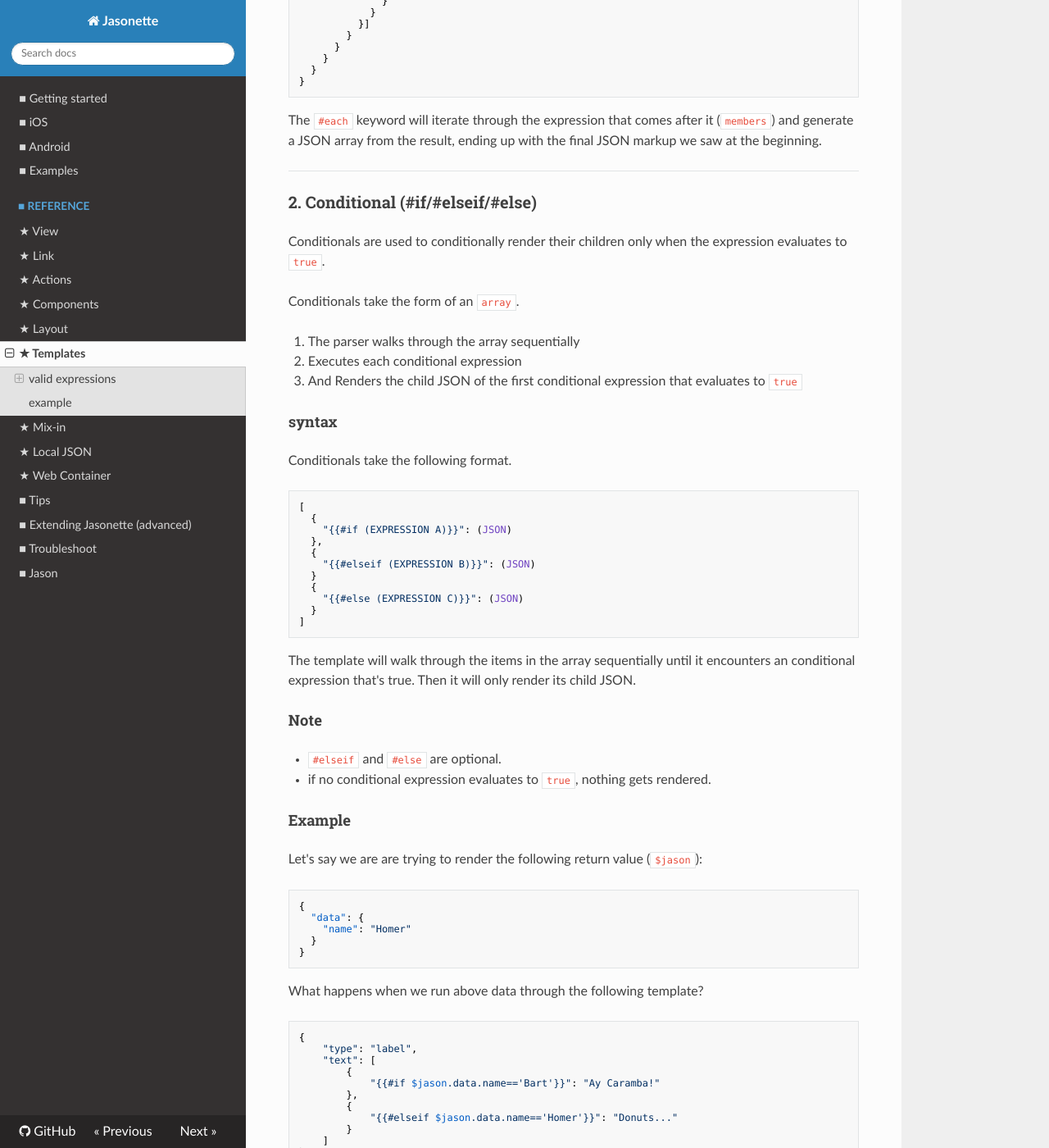
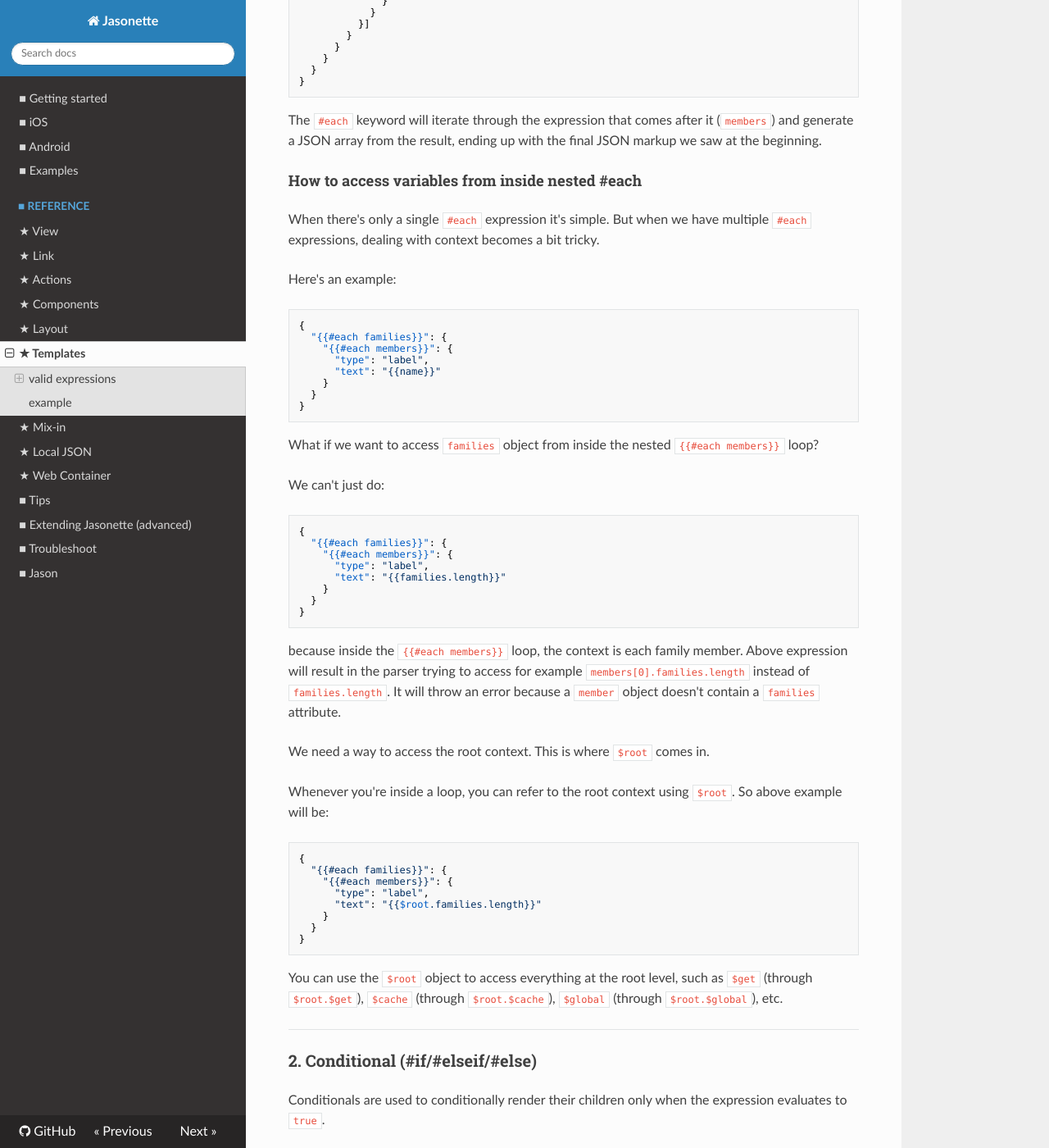
Before and after one commit to Jasonette/documentation, an MkDocs documentation site: the page built from docs/templates.md, in a window 1280 px wide and 1400 px high, scrolled down 4550 px. Shown: the whole window at 82% size. Built offline with MkDocs 1.6.1, drawn with Linux system fonts in a browser that asks for light colours; nearby versions of some CDN libraries; old or Windows-style settings are respelled for this version of MkDocs.

Commit message:
Document $root

```diff
--- a/docs/templates.md
+++ b/docs/templates.md
@@ -1,4 +1,4 @@
-#■ What is a template?
+# ■ What is a template?
 
 Sometimes we may want to dynamically generate the JSON from the client side instead of directly using a JSON returned from the server.
 
@@ -244,6 +244,52 @@ Then we will declare a `body` template that will iterate through this `members`
 
 The `#each` keyword will iterate through the expression that comes after it (`members`) and generate a JSON array from the result, ending up with the final JSON markup we saw at the beginning.
 
+#### How to access variables from inside nested #each
+
+When there's only a single `#each` expression it's simple. But when we have multiple `#each` expressions, dealing with context becomes a bit tricky.
+
+Here's an example:
+
+    {
+      "{{#each families}}": {
+        "{{#each members}}": {
+          "type": "label",
+          "text": "{{name}}"
+        }
+      }
+    }
+
+What if we want to access `families` object from inside the nested `{{#each members}}` loop?
+
+We can't just do:
+
+    {
+      "{{#each families}}": {
+        "{{#each members}}": {
+          "type": "label",
+          "text": "{{families.length}}"
+        }
+      }
+    }
+
+because inside the `{{#each members}}` loop, the context is each family member. Above expression will result in the parser trying to access for example `members[0].families.length` instead of `families.length`. It will throw an error because a `member` object doesn't contain a `families` attribute.
+
+We need a way to access the root context. This is where `$root` comes in.
+
+Whenever you're inside a loop, you can refer to the root context using `$root`. So above example will be:
+
+    {
+      "{{#each families}}": {
+        "{{#each members}}": {
+          "type": "label",
+          "text": "{{$root.families.length}}"
+        }
+      }
+    }
+
+You can use the `$root` object to access everything at the root level, such as `$get` (through `$root.$get`), `$cache` (through `$root.$cache`), `$global` (through `$root.$global`), etc.
+
+
 ---
 
 ###2. Conditional (#if/#elseif/#else)
@@ -256,7 +302,7 @@ Conditionals take the form of an `array`.
   2. Executes each conditional expression
   3. And Renders the child JSON of the first conditional expression that evaluates to `true`
 
-####syntax
+#### syntax
 Conditionals take the following format.
 
     [
@@ -273,13 +319,13 @@ Conditionals take the following format.
 
 The template will walk through the items in the array sequentially until it encounters an conditional expression that's true. Then it will only render its child JSON.
 
-####Note
+#### Note
 
 - `#elseif` and `#else` are optional.
 - if no conditional expression evaluates to `true`, nothing gets rendered.
 
 
-####Example
+#### Example
 
 Let's say we are are trying to render the following return value (`$jason`):
 
@@ -310,7 +356,7 @@ It will render the following result:
       "text": "Donuts..."
     }
 
-###3. "this"
+### 3. "this"
 `this` is a javascript keyword used to refer to the current context. Let's look at what that means:
 
 For example we want to generate this JSON using `#each`:
```
